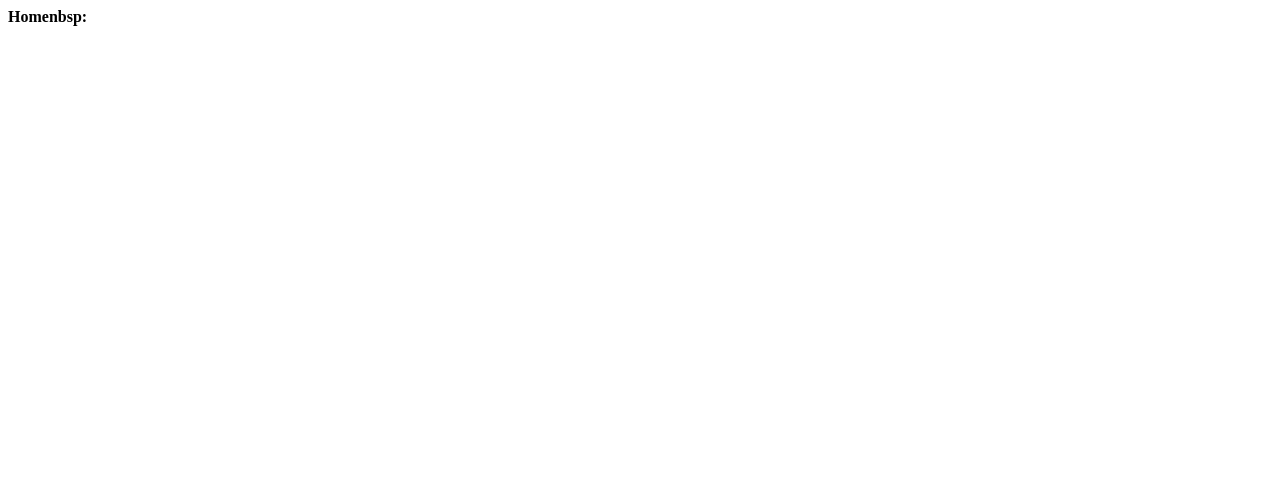
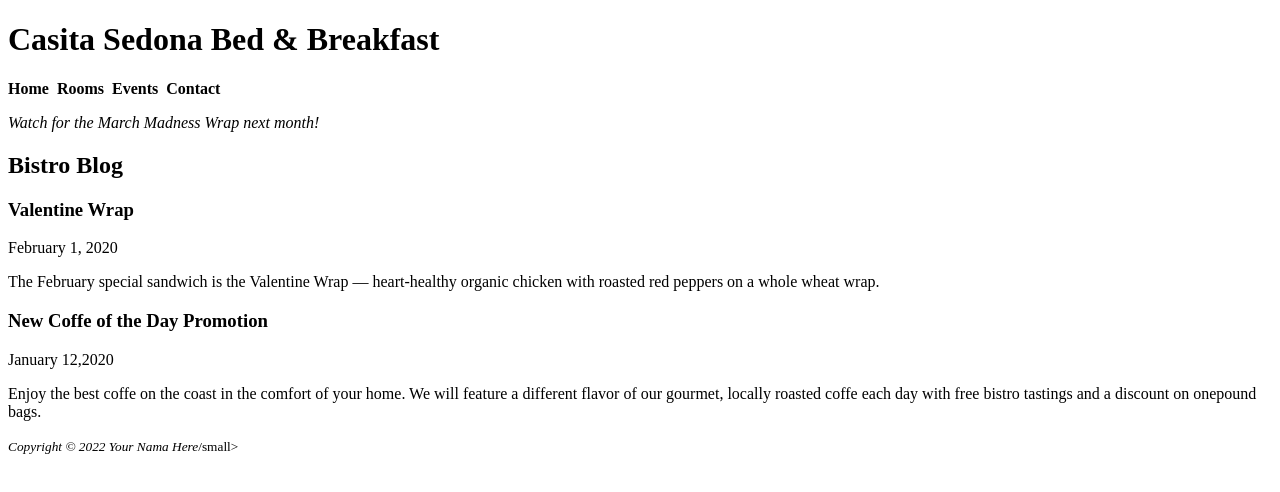
Before and after one commit to savannafarellAqilla/latihan_bsd, a plain HTML site: page struktur2.html in a window 1280 px wide. Drawn offline with Linux system fonts and the light colour scheme.

Commit message:
latihan_bsd

```diff
--- a/struktur2.html
+++ b/struktur2.html
@@ -6,5 +6,36 @@
     </head>
 <body>
     <header>
+        <h1>Casita Sedona Bed &amp; Breakfast</h1>
+    </header>
     <nav>
-        <b>Homenbsp:</b>
+        <b>Home &nbsp;Rooms &nbsp;Events &nbsp;Contact</b>
+    <nav>
+    <main>
+        <aside>
+            <p><i>Watch for the March
+            Madness Wrap next month!</i></p>
+        </aside>
+        <section>
+            <h2>Bistro Blog</h2>
+            <article>
+                <header><h3>Valentine Wrap</h3></header>
+                <time datetime="2020-02-01">February 1, 2020</time>
+                <p> The February special sandwich is the Valentine Wrap &mdash;
+                heart-healthy organic chicken with roasted red peppers on a whole wheat
+                wrap.</p>
+            </article>
+            <article>
+                <header><h3>New Coffe of the Day Promotion</h3></header>
+                <time datetime="2020-01-12">January 12,2020</time>
+                <p> Enjoy the best coffe on the coast in the comfort of your home. We will
+                feature a different flavor of our gourmet, locally roasted coffe each day
+                with free bistro tastings and a discount on onepound bags.</p>
+            </article>
+        </section>
+    </main>
+    <footer>
+        <small><i>Copyright &copy; 2022 Your Nama Here</i>/small>
+        </footer>
+    </body>
+    </html>
```
